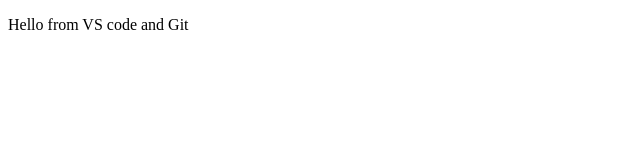
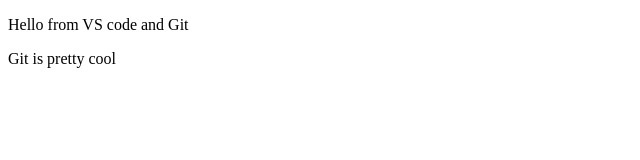
Before and after one commit to Arya-Gherde/vscode, a plain HTML site: page index.html in a window 1280 px wide. Shown: the full height of the page, 0-640 px from the left. Drawn offline with Linux system fonts and the light colour scheme.

Commit message:
added new paragraph

```diff
--- a/index.html
+++ b/index.html
@@ -3,9 +3,11 @@
 <head>
     <meta charset="UTF-8">
     <meta name="viewport" content="width=device-width, initial-scale=1.0">
-    <title>Hello from VS code and Git!!</title>
+    <title>Hello from VS code and Git!!!!</title>
 </head>
 <body>
     <p>Hello from VS code and Git</p>
+    <p>Git is pretty cool
+    </p>
 </body>
 </html>
```
